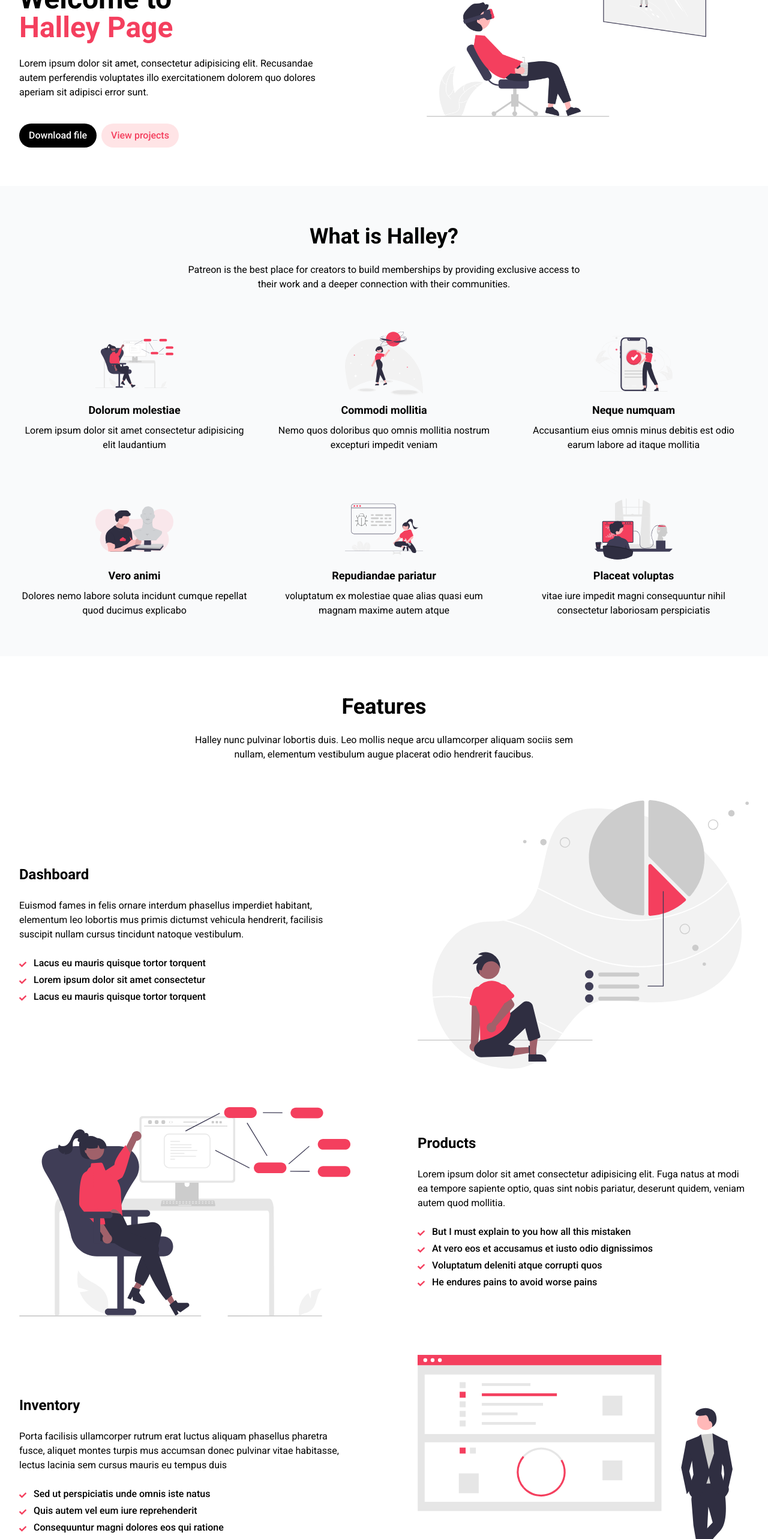
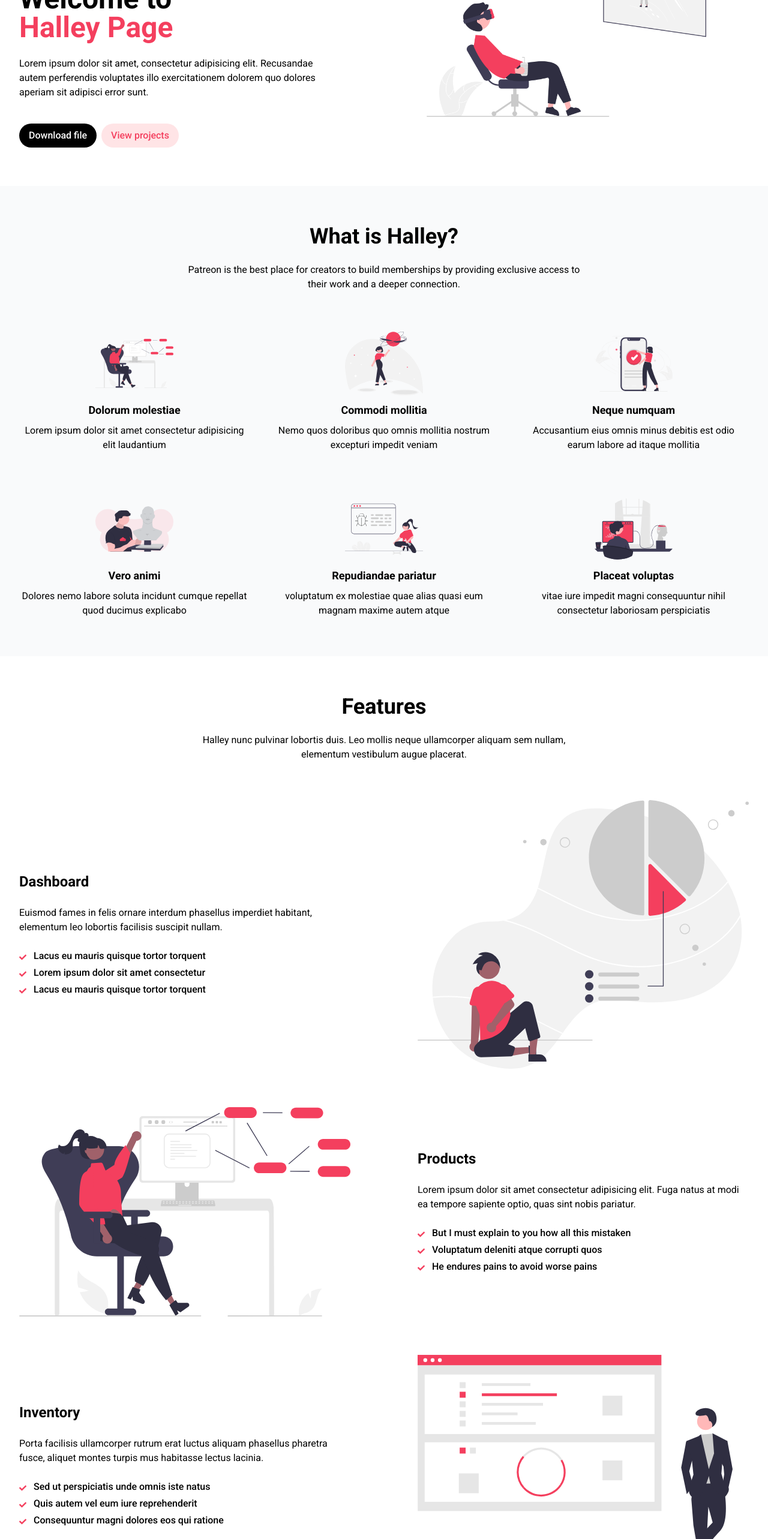
Before and after one commit to tomiidev/bambuy, a Next.js app: page / in a window 1280 px wide. Shown: the part 234-2800 px from the top of the page at 60% size. Built offline with nearby package versions, Linux system fonts and the light colour scheme.

Commit message:
remove exedent text

```diff
--- a/components/Features.tsx
+++ b/components/Features.tsx
@@ -6,7 +6,7 @@
   {
     title: "Dashboard",
     description:
-      "Euismod fames in felis ornare interdum phasellus imperdiet habitant, elementum leo lobortis mus primis dictumst vehicula hendrerit, facilisis suscipit nullam cursus tincidunt natoque vestibulum.",
+      "Euismod fames in felis ornare interdum phasellus imperdiet habitant, elementum leo lobortis facilisis suscipit nullam.",
     features: [
       "Lacus eu mauris quisque tortor torquent",
       "Lorem ipsum dolor sit amet consectetur",
@@ -18,10 +18,9 @@
   {
     title: "Products",
     description:
-      "Lorem ipsum dolor sit amet consectetur adipisicing elit. Fuga natus at modi ea tempore sapiente optio, quas sint nobis pariatur, deserunt quidem, veniam autem quod mollitia.",
+      "Lorem ipsum dolor sit amet consectetur adipisicing elit. Fuga natus at modi ea tempore sapiente optio, quas sint nobis pariatur.",
     features: [
       "But I must explain to you how all this mistaken",
-      "At vero eos et accusamus et iusto odio dignissimos",
       "Voluptatum deleniti atque corrupti quos",
       "He endures pains to avoid worse pains",
     ],
@@ -31,7 +30,7 @@
   {
     title: "Inventory",
     description:
-      "Porta facilisis ullamcorper rutrum erat luctus aliquam phasellus pharetra fusce, aliquet montes turpis mus accumsan donec pulvinar vitae habitasse, lectus lacinia sem cursus mauris eu tempus duis",
+      "Porta facilisis ullamcorper rutrum erat luctus aliquam phasellus pharetra fusce, aliquet montes turpis mus habitasse lectus lacinia.",
     features: [
       "Sed ut perspiciatis unde omnis iste natus",
       "Quis autem vel eum iure reprehenderit",
@@ -44,12 +43,12 @@
 
 export function Features() {
   return (
-    <div className="bg-white max-w-7xl mx-auto px-4 sm:px-6 lg:px-8 gap-x-40 pt-16 pb-16">
+    <div className="bg-white max-w-7xl mx-auto px-4 sm:px-6 lg:px-8 gap-x-40 pt-16 pb-16" id="features">
       <h2 className="text-4xl font-bold text-center">
         Features
       </h2>
       <p className="pt-6 text-base max-w-2xl text-center m-auto">
-        Halley nunc pulvinar lobortis duis. Leo mollis neque arcu ullamcorper aliquam sociis sem nullam, elementum vestibulum augue placerat odio hendrerit faucibus.
+        Halley nunc pulvinar lobortis duis. Leo mollis neque ullamcorper aliquam sem nullam, elementum vestibulum augue placerat.
       </p>
 
       {contents.map((content) => (
--- a/components/Services.tsx
+++ b/components/Services.tsx
@@ -41,7 +41,7 @@
         </h2>
 
         <p className="pt-6 pb-6 text-base max-w-2xl text-center m-auto">
-          Patreon is the best place for creators to build memberships by providing exclusive access to their work and a deeper connection with their communities.
+          Patreon is the best place for creators to build memberships by providing exclusive access to their work and a deeper connection.
         </p>
       </div>
 
```
